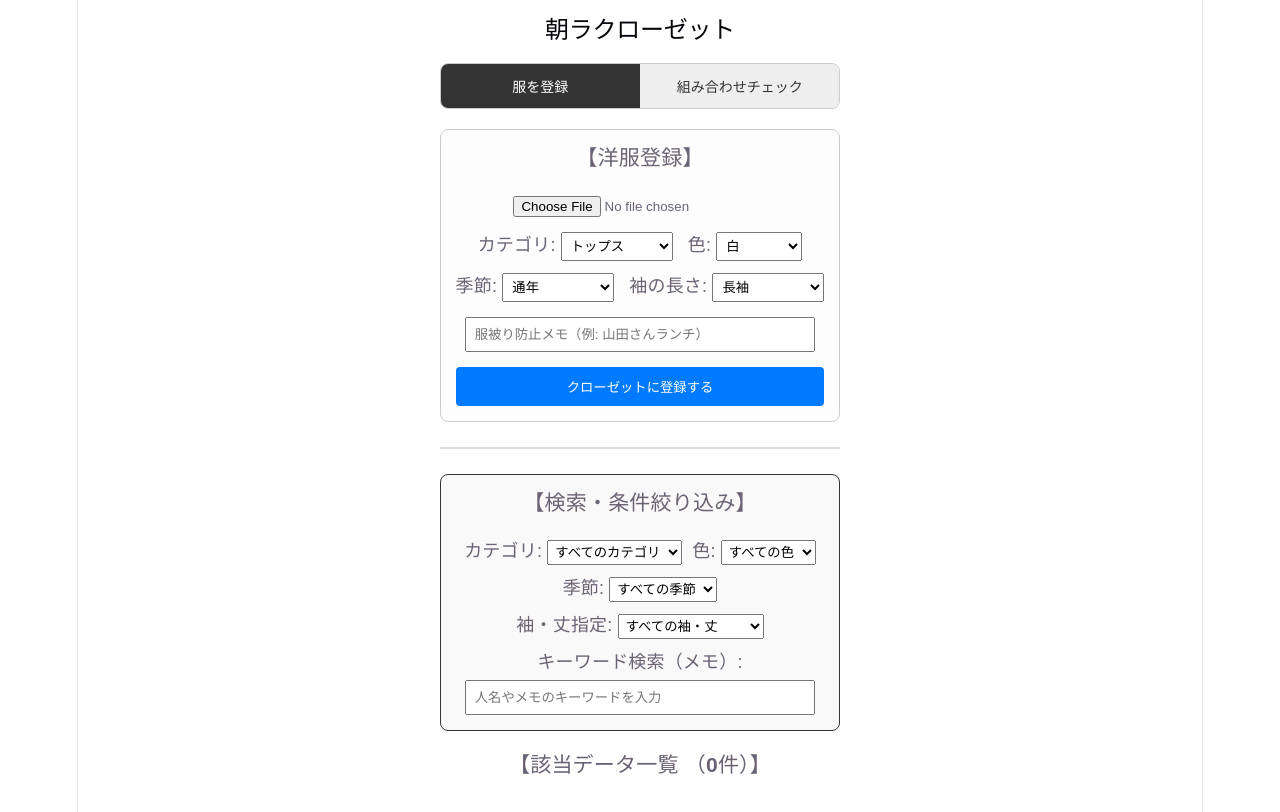
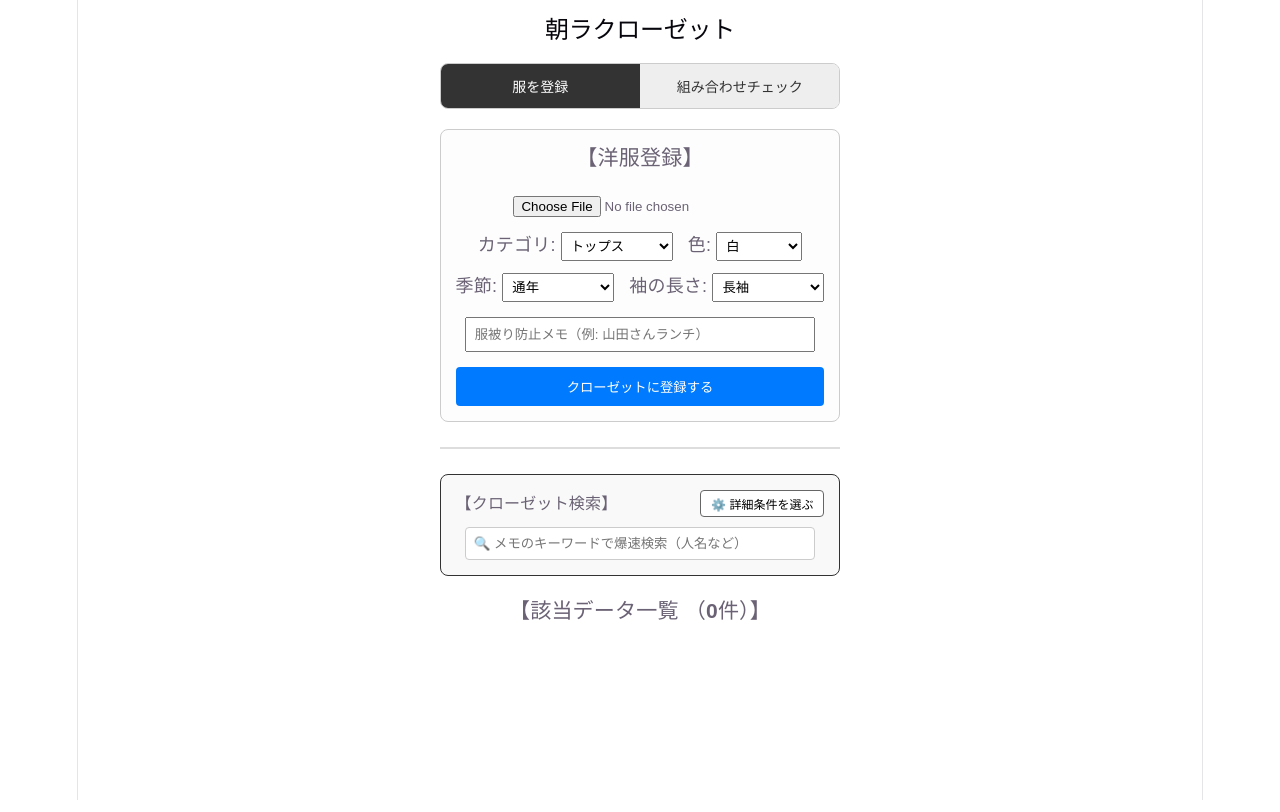
Before and after one commit to kapriko813-sketch/asa-raku, a React (Vite) app: page / in a window 1280 px wide. Built offline with nearby package versions, Linux system fonts and the light colour scheme.

Commit message:
Update App.jsx

```diff
--- a/src/App.jsx
+++ b/src/App.jsx
@@ -2,7 +2,7 @@ import React, { useState, useEffect } from 'react';
 import Dexie from 'dexie';
 
 // データベースの定義
-const db = new Dexie('asaRakuDatabase_v10');
+const db = new Dexie('asaRakuDatabase_v11');
 db.version(1).stores({
   clothes: '++id, category, memo, image, color, season, sleeve'
 });
@@ -10,6 +10,9 @@ db.version(1).stores({
 function App() {
   // --- タブ管理用の状態 ---
   const [activeTab, setActiveTab] = useState('register');
+
+  // --- 🌟 検索エリアの開閉状態を管理する状態 ---
+  const [isSearchOpen, setIsSearchOpen] = useState(false);
 
   // --- 登録用の状態 ---
   const [category, setCategory] = useState('トップス');
@@ -21,7 +24,7 @@ function App() {
 
   // --- 検索用の状態 ---
   const [searchCategory, setSearchCategory] = useState('すべて');
-  const [searchColor, setSearchColor] = useState('すべて'); // 🌟 【追加】検索用（色）
+  const [searchColor, setSearchColor] = useState('すべて');
   const [searchSeason, setSearchSeason] = useState('すべて');
   const [searchSleeve, setSearchSleeve] = useState('すべて');
   const [searchWord, setSearchWord] = useState('');
@@ -106,12 +109,9 @@ function App() {
     refreshClothes();
   };
 
-  // 🌟 【変更】削除時に確認ダイアログ（ワンクッション）を挟む
+  // 削除時に確認ダイアログ
   const handleDelete = async (id, categoryName) => {
-    // confirmを使うことで、ユーザーに「はい/いいえ」を一度問いかけます
     const isConfirmed = window.confirm(`本当にこの${categoryName}をクローゼットから削除しますか？\n（一度削除すると元に戻せません）`);
-
-    // キャンセルされた場合は処理を中断する
     if (!isConfirmed) return;
 
     if (selectedOuter?.id === id) setSelectedOuter(null);
@@ -123,10 +123,10 @@ function App() {
     refreshClothes();
   };
 
-  // 🌟 フィルタリング処理（色の条件を追加）
+  // フィルタリング処理
   const filteredClothes = clothesList.filter((item) => {
     const matchCategory = searchCategory === 'すべて' || item.category === searchCategory;
-    const matchColor = searchColor === 'すべて' || item.color === searchColor; // 🌟 色の絞り込み
+    const matchColor = searchColor === 'すべて' || item.color === searchColor;
     const matchSeason = searchSeason === 'すべて' || item.season === searchSeason;
     const matchSleeve = searchSleeve === 'すべて' || item.sleeve === searchSleeve;
     const matchWord = item.memo.toLowerCase().includes(searchWord.toLowerCase());
@@ -284,12 +284,27 @@ function App() {
 
       {/* ------------------ 下半分のエリア（常に表示される服一覧＆検索） ------------------ */}
       <div>
+        {/* 🌟 【スッキリ改良】検索エリア */}
         <div style={{ marginBottom: '20px', padding: '15px', border: '1px solid #333', borderRadius: '8px', backgroundColor: '#f9f9f9' }}>
-          <h3 style={{ marginTop: 0 }}>【検索・条件絞り込み】</h3>
 
+          <div style={{ display: 'flex', justifyContent: 'space-between', alignItems: 'center', marginBottom: '10px' }}>
+            <h3 style={{ margin: 0, fontSize: '16px' }}>【クローゼット検索】</h3>
+            {/* 開閉を切り替えるスイッチ用ボタン */}
+            <button
+              type="button"
+              onClick={() => setIsSearchOpen(!isSearchOpen)}
+              style={{ padding: '4px 10px', fontSize: '12px', cursor: 'pointer', borderRadius: '4px', border: '1px solid #666', backgroundColor: '#fff' }}
+            >
+              {isSearchOpen ? '🔼 詳細条件を隠す' : '⚙️ 詳細条件を選ぶ'}
+            </button>
+          </div>
+
+          {/* 🌟詳細条件（isSearchOpenがtrueの時だけ展開する） */}
+          {isSearchOpen && (
+            <div style={{ padding: '10px', backgroundColor: '#fff', borderRadius: '6px', border: '1px solid #ddd', marginBottom: '10px', animation: 'fadeIn 0.3s' }}>
               <div style={{ marginBottom: '10px' }}>
-            <label>カテゴリ: </label>
-            <select value={searchCategory} onChange={(e) => setSearchCategory(e.target.value)} style={{ padding: '3px' }}>
+                <label style={{ fontSize: '13px', fontWeight: 'bold' }}>カテゴリ: </label>
+                <select value={searchCategory} onChange={(e) => setSearchCategory(e.target.value)} style={{ padding: '3px', fontSize: '13px' }}>
                   <option value="すべて">すべてのカテゴリ</option>
                   <option value="トップス">トップス</option>
                   <option value="ボトムス">ボトムス</option>
@@ -299,9 +314,8 @@ function App() {
                   <option value="小物・バッグ">小物・バッグ</option>
                 </select>
 
-            {/* 🌟 【追加】検索用の色絞り込みセレクトボックス */}
-            <label style={{ marginLeft: '10px' }}>色: </label>
-            <select value={searchColor} onChange={(e) => setSearchColor(e.target.value)} style={{ padding: '3px' }}>
+                <label style={{ marginLeft: '10px', fontSize: '13px', fontWeight: 'bold' }}>色: </label>
+                <select value={searchColor} onChange={(e) => setSearchColor(e.target.value)} style={{ padding: '3px', fontSize: '13px' }}>
                   <option value="すべて">すべての色</option>
                   <option value="白">白</option>
                   <option value="黒">黒</option>
@@ -314,8 +328,8 @@ function App() {
               </div>
 
               <div style={{ marginBottom: '10px' }}>
-            <label>季節: </label>
-            <select value={searchSeason} onChange={(e) => setSearchSeason(e.target.value)} style={{ padding: '3px' }}>
+                <label style={{ fontSize: '13px', fontWeight: 'bold' }}>季節: </label>
+                <select value={searchSeason} onChange={(e) => setSearchSeason(e.target.value)} style={{ padding: '3px', fontSize: '13px' }}>
                   <option value="すべて">すべての季節</option>
                   <option value="通年">通年</option>
                   <option value="春夏">春夏（夏物）</option>
@@ -325,9 +339,9 @@ function App() {
               </div>
 
               {(searchCategory === 'すべて' || searchCategory === 'トップス' || searchCategory === 'ワンピース' || searchCategory === 'ボトムス') && (
-            <div style={{ marginBottom: '10px' }}>
-              <label>袖・丈指定: </label>
-              <select value={searchSleeve} onChange={(e) => setSearchSleeve(e.target.value)} style={{ padding: '3px' }}>
+                <div style={{ marginBottom: '5px' }}>
+                  <label style={{ fontSize: '13px', fontWeight: 'bold' }}>袖・丈: </label>
+                  <select value={searchSleeve} onChange={(e) => setSearchSleeve(e.target.value)} style={{ padding: '3px', fontSize: '13px' }}>
                     <option value="すべて">すべての袖・丈</option>
                     <option value="長袖">長袖</option>
                     <option value="半袖">半袖</option>
@@ -340,10 +354,18 @@ function App() {
                   </select>
                 </div>
               )}
+            </div>
+          )}
 
+          {/* キーワード検索（最も使うため、ここだけは常に表に出しておく） */}
           <div>
-            <label style={{ display: 'block', marginBottom: '5px' }}>キーワード検索（メモ）: </label>
-            <input type="text" placeholder="人名やメモのキーワードを入力" value={searchWord} onChange={(e) => setSearchWord(e.target.value)} style={{ padding: '8px', width: '95%', boxSizing: 'border-box' }} />
+            <input
+              type="text"
+              placeholder="🔍 メモのキーワードで爆速検索（人名など）"
+              value={searchWord}
+              onChange={(e) => setSearchWord(e.target.value)}
+              style={{ padding: '8px', width: '95%', boxSizing: 'border-box', borderRadius: '4px', border: '1px solid #ccc' }}
+            />
           </div>
         </div>
 
@@ -370,7 +392,6 @@ function App() {
                 {item.category === 'シューズ' && <button onClick={() => setSelectedShoes(item)} style={{ fontSize: '11px', padding: '4px 5px', width: '100%' }}>シューズに選択</button>}
               </div>
 
-              {/* 🌟 削除関数にアイテムの情報を渡すように調整 */}
               <button onClick={() => handleDelete(item.id, item.category)} style={{ padding: '2px 8px', fontSize: '11px', color: 'red', border: '1px solid red', borderRadius: '3px', backgroundColor: 'transparent', cursor: 'pointer' }}>削除</button>
             </div>
           ))}
```
Lines whose indentation alone changed are shown as unchanged.
